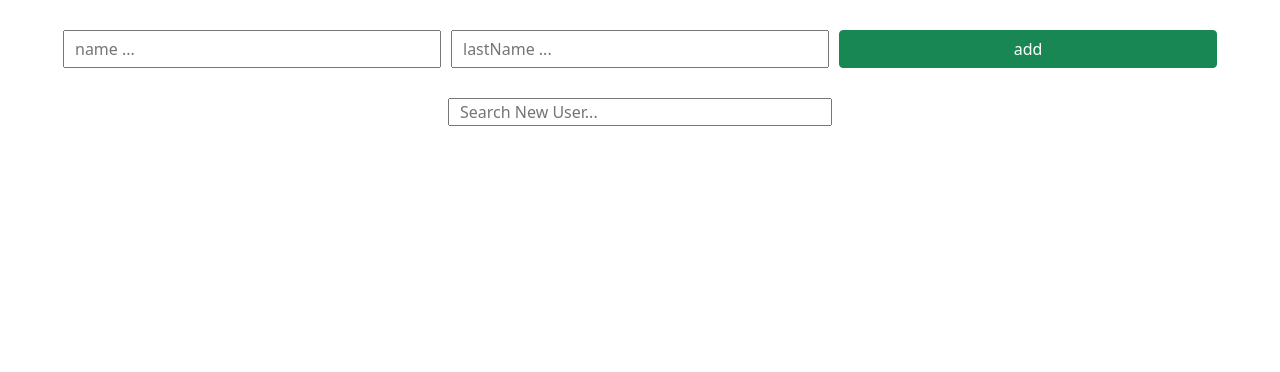
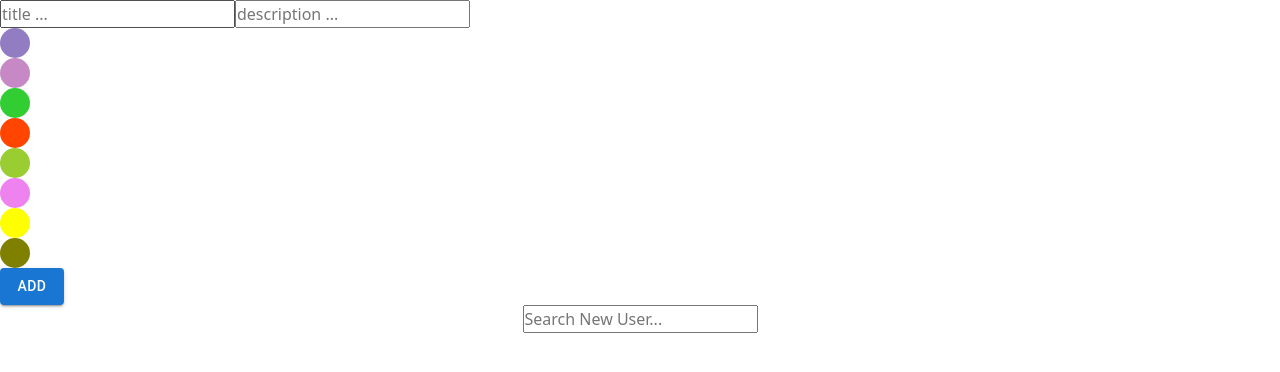
Before and after one commit to mohammadsohrabi2021/todo-redux, a React (Create React App) app: page / in a window 1280 px wide. Shown: the top 372 px of the page. Built offline with nearby package versions, Linux system fonts and the light colour scheme.

Commit message:
add option color

```diff
--- a/src/components/Form/Form.jsx
+++ b/src/components/Form/Form.jsx
@@ -1,11 +1,38 @@
+import { Button, Grid } from '@mui/material';
 import React from 'react';
 import { useDispatch } from 'react-redux';
 import { addCardItem, updateCardItem } from '../redux/reducer/Reducer';
-import styles from './Form.module.scss'
+
 
 function Form({ update, setUpdate, FormStatus, setFormStatus }) {
 
     const dispatch = useDispatch()
+    const colors = [
+        {
+            colorname: '#937DC2'
+        },
+        {
+            colorname: '#C689C6'
+        },
+        {
+            colorname: '#32CD32'
+        },
+        {
+            colorname: '#FF4500'
+        },
+        {
+            colorname: '#9ACD32'
+        },
+        {
+            colorname: '#EE82EE'
+        },
+        {
+            colorname: '#FFFF00'
+        },
+        {
+            colorname: '#808000'
+        },
+    ]
     const handleChange = e => {
         setFormStatus({ ...FormStatus, [e.target.name]: e.target.value })
     }
@@ -19,23 +46,32 @@ function Form({ update, setUpdate, FormStatus, setFormStatus }) {
         }
         setFormStatus({
             id: Math.floor(Math.random() * 1000),
-            name: '',
-            lastName: '',
+            title: '',
+            description: '',
         })
         setUpdate('add')
     }
+    const handleColor = (colorName) => {
+        setFormStatus({ ...FormStatus, color: colorName })
+    }
     return (
-        <div>
-            <form onSubmit={handleSubmit} className={styles.container}>
-                <div className={styles.form}>
-                    <input type="text" name='name' value={FormStatus.name} onChange={handleChange} placeholder='name ...' />
-                    <input type="text" name='lastName' value={FormStatus.lastName} onChange={handleChange} placeholder='lastName ...' />
-                    <button type='submit' className='btn btn-success button'>
+        <Grid>
+            <form onSubmit={handleSubmit}>
+                <Grid>
+                    <input type="text" name='title' value={FormStatus.title} onChange={handleChange} placeholder='title ...' />
+                    <input type="text" name='description' value={FormStatus.description} onChange={handleChange} placeholder='description ...' />
+                    {colors.map(color => (
+                        <Grid>
+                            {/* <h5>{color.name}</h5> */}
+                            <Grid style={{ width: "30px", height: '30px', borderRadius: '50%', background: color.colorname, border: FormStatus.color === color.colorname ? '1px solid #000' : 'unset' }} onClick={() => handleColor(color.colorname)} />
+                        </Grid>
+                    ))}
+                    <Button variant='contained' type='submit'>
                         {update === 'add' ? 'add' : 'Update'}
-                    </button>
-                </div>
+                    </Button>
+                </Grid>
             </form>
-        </div>
+        </Grid>
     );
 }
 
```
